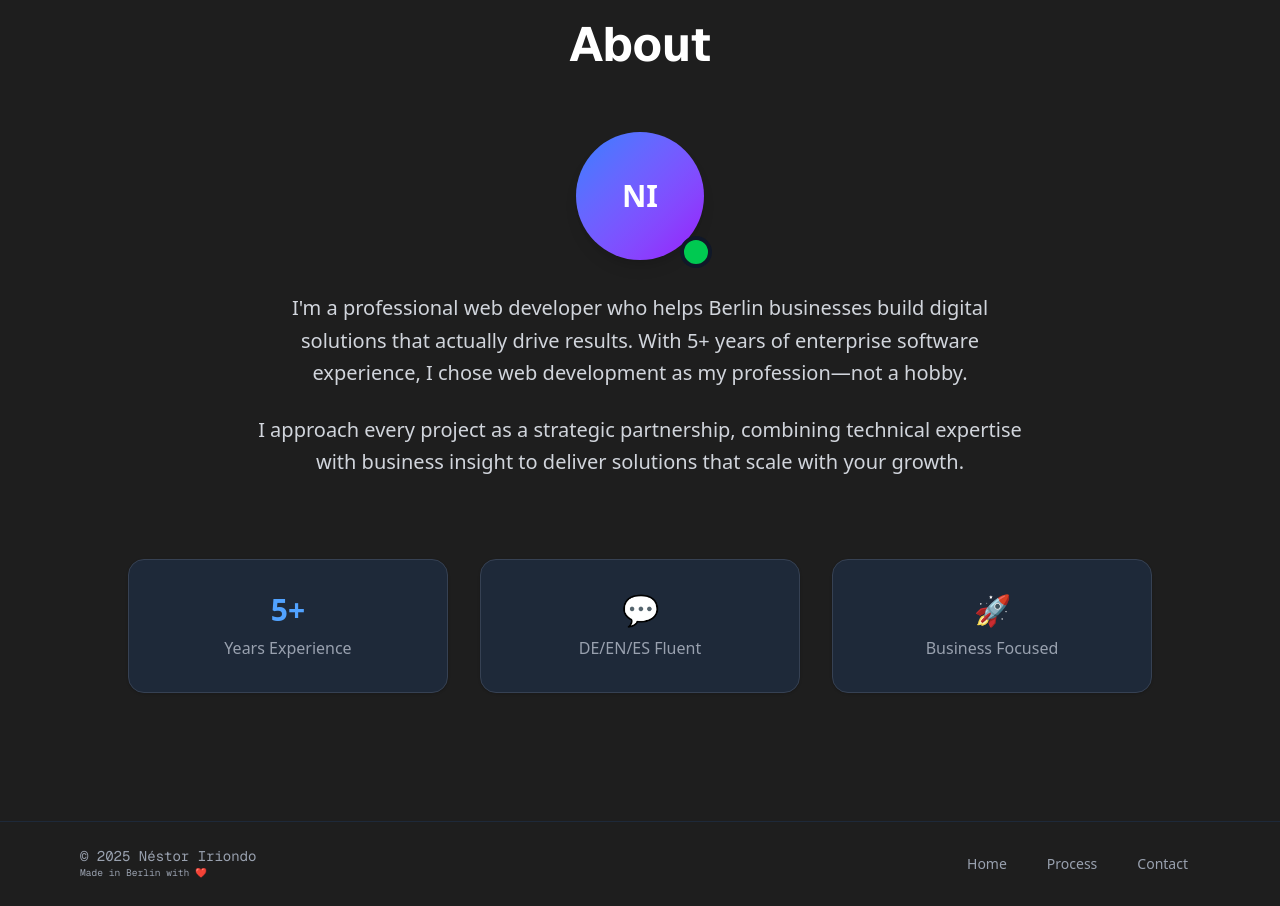
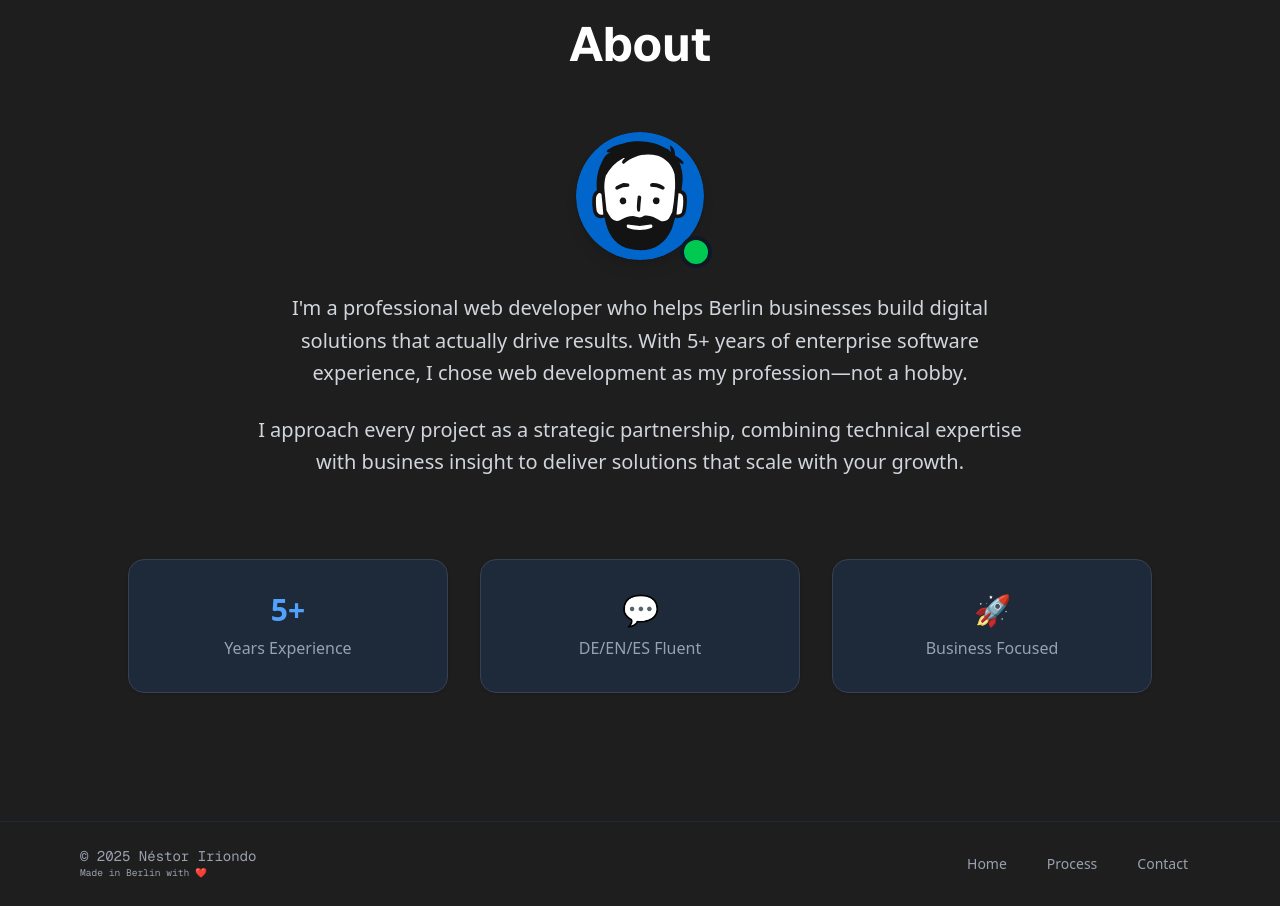
Before and after one commit to nestoririondo/portfolio-v3, a Next.js app: page / in a window 1280 px wide. Shown: the part 4460-5366 px from the top of the page. Built offline with nearby package versions, Linux system fonts and the light colour scheme.

Commit message:
feat: replace placeholder with image in About section and clean up animations

```diff
--- a/components/sections/About.tsx
+++ b/components/sections/About.tsx
@@ -2,7 +2,7 @@
 
 import { useLanguage } from "@/lib/contexts/LanguageContext";
 import { motion } from "framer-motion";
-import Example from "../ui/Status";
+import Image from "next/image";
 
 const CARDS = [
   {
@@ -39,19 +39,31 @@ export function About() {
 
         <motion.div
           className="max-w-5xl mx-auto"
-          initial={{ opacity: 0, y: 50 }}
-          whileInView={{ opacity: 1, y: 0 }}
-          viewport={{ once: true }}
-          transition={{ duration: 0.6, delay: 0.2 }}
+          // initial={{ opacity: 0, y: 50 }}
+          // whileInView={{ opacity: 1, y: 0 }}
+          // viewport={{ once: true }}
+          // transition={{ duration: 0.6, delay: 0.2 }}
         >
           {/* Hero Section */}
           <div className="text-center mb-20">
-            <div className="inline-block relative mb-8">
-              <div className="w-32 h-32 bg-linear-to-br from-blue-500 to-purple-600 rounded-full flex items-center justify-center text-white text-3xl font-bold shadow-lg mx-auto">
-                NI
+            <motion.div
+              initial={{ opacity: 0, y: 30, scale: 0.7 }}
+              whileInView={{ opacity: 1, y: 0, scale: 1 }}
+              transition={{ duration: 0.6, type: "spring", stiffness: 200 }}
+              viewport={{ once: true }}
+              className="inline-block relative mb-8"
+            >
+              <div className="w-32 h-32 rounded-full flex items-center justify-center shadow-lg mx-auto overflow-hidden">
+                <Image
+                  src="/icons/favicon.svg"
+                  alt="Néstor Iriondo"
+                  width={128}
+                  height={128}
+                  className="w-full h-full object-cover"
+                />
               </div>
               <div className="absolute -bottom-2 -right-2 w-8 h-8 bg-green-500 rounded-full border-4 border-white dark:border-gray-900"></div>
-            </div>
+            </motion.div>
 
             <motion.div
               initial={{ opacity: 0, y: 30 }}
@@ -80,6 +92,7 @@ export function About() {
                   delay: index * 0.3,
                   ease: "easeInOut",
                 }}
+                viewport={{ once: true }}
                 key={index}
                 className="bg-white dark:bg-gray-800 p-8 rounded-2xl shadow-sm border border-gray-100 dark:border-gray-700 text-center"
               >
```
